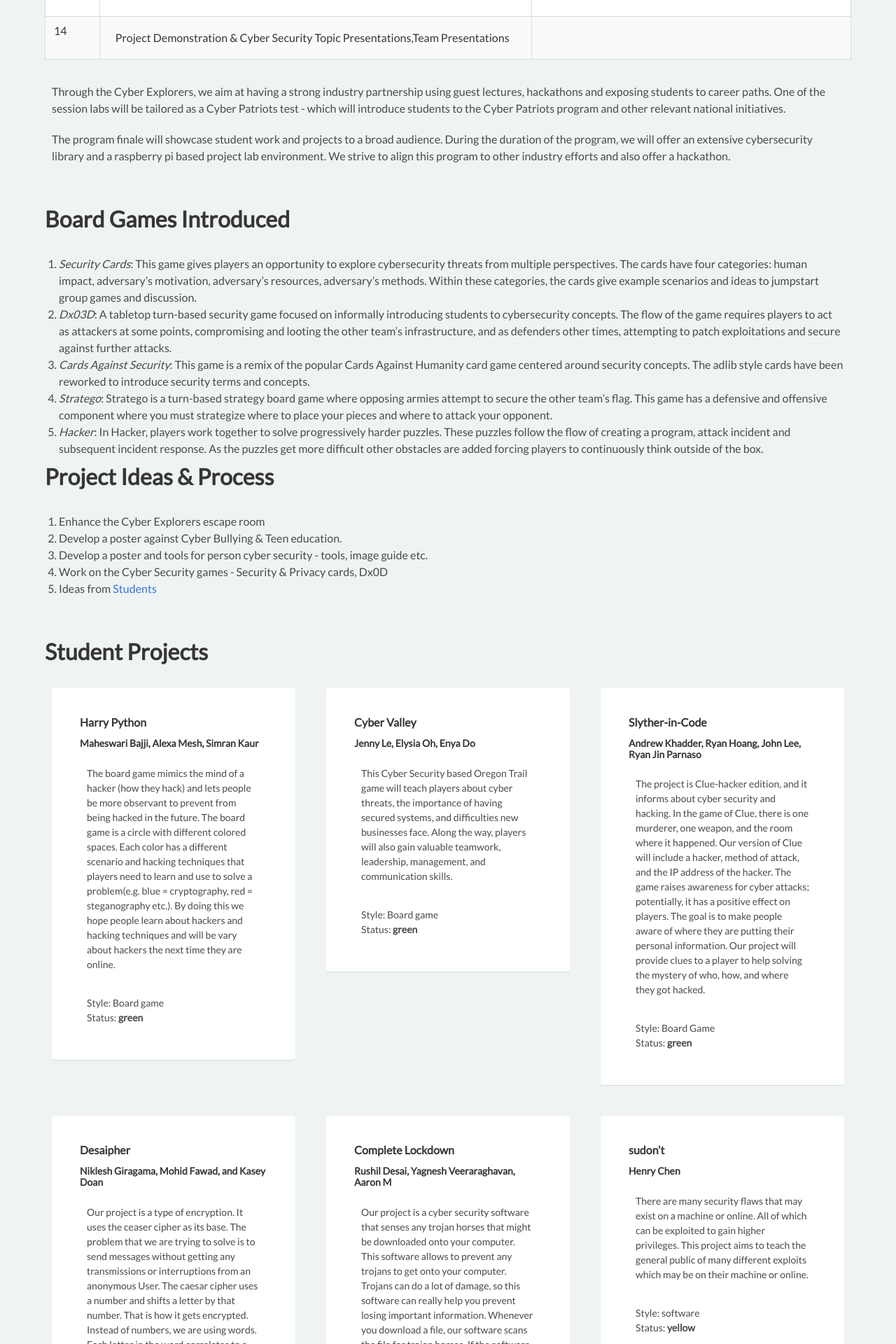
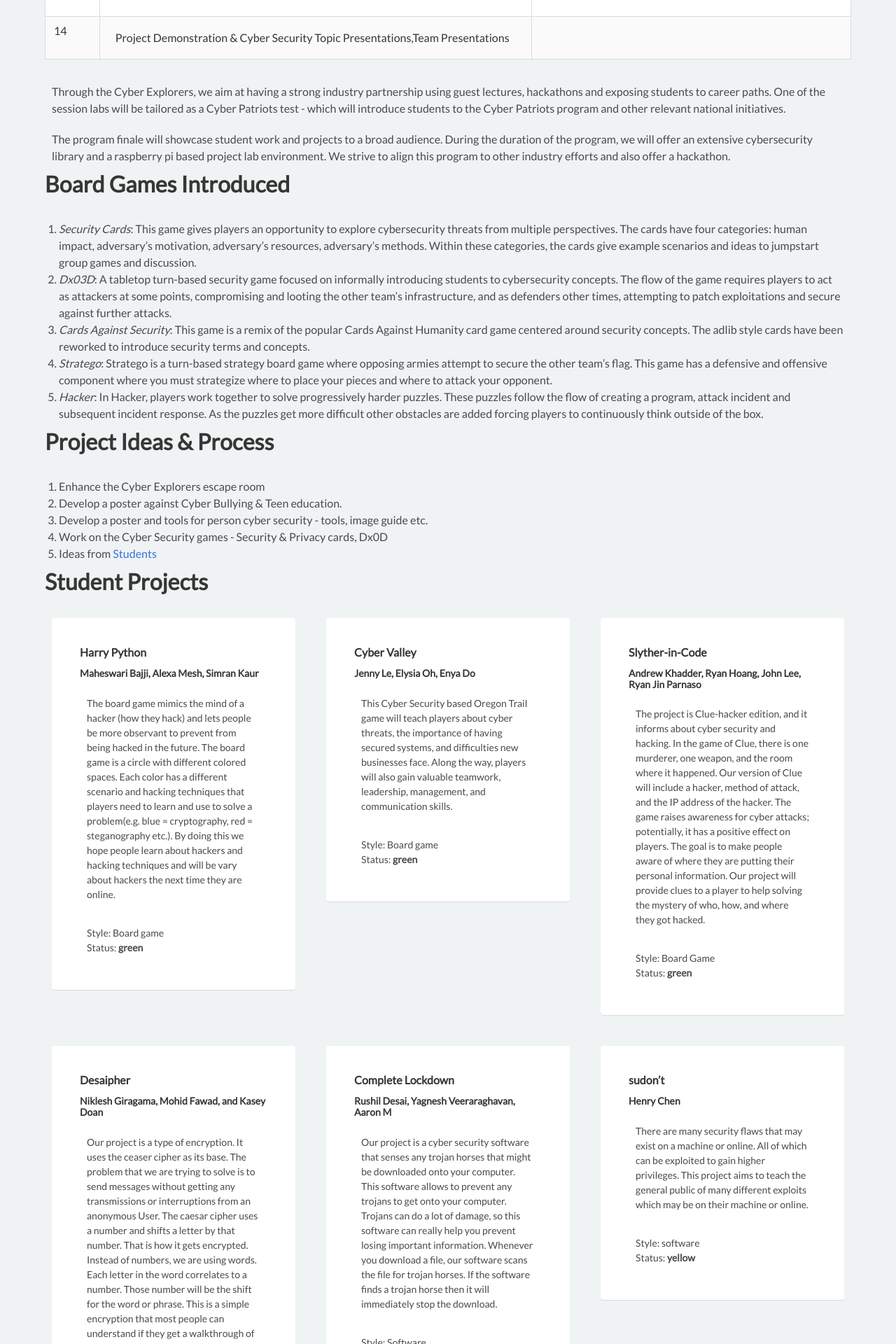
Before and after one commit to cyberdefendersprogram/www-homepage, a Jekyll site: the page built from cyberexplorers.md, in a window 1280 px wide. Shown: the part 2848-4768 px from the top of the page at 70% size. Built offline with Jekyll 4.4.1, drawn with Linux system fonts in a browser that asks for light colours; nearby versions of some CDN libraries.

Commit message:
Update cyberexplorers.md

```diff
--- a/cyberexplorers.md
+++ b/cyberexplorers.md
@@ -34,24 +34,21 @@ Through the Cyber Explorers, we aim at having a strong industry partnership usin
 and exposing students to career paths. One of the session labs will be tailored as a Cyber Patriots test - which will introduce students to the Cyber Patriots program and other relevant national initiatives.
 
 The program finale will showcase student work and projects to a broad audience. During the duration of the program, we will offer an extensive cybersecurity library and a raspberry pi based project lab environment. We strive to align this program to other industry efforts and also offer a  hackathon.
-
-<hr/>
-
+<br/>
 <h1 class="title">Board Games Introduced</h1>
 1. *Security Cards*: This game gives players an opportunity to explore cybersecurity threats from multiple perspectives. The cards have four categories: human impact, adversary's motivation, adversary's resources, adversary's methods. Within these categories, the cards give example scenarios and ideas to jumpstart group games and discussion.
 2. *Dx03D*: A tabletop turn-based security game focused on informally introducing students to cybersecurity concepts. The flow of the game requires players to act as attackers at some points, compromising and looting the other team’s infrastructure, and as defenders other times, attempting to patch exploitations and secure against further attacks.
 3. *Cards Against Security*: This game is a remix of the popular Cards Against Humanity card game centered around security concepts. The adlib style cards have been reworked to introduce security terms and concepts.
 4. *Stratego*: Stratego is a turn-based strategy board game where opposing armies attempt to secure the other team’s flag. This game has a defensive and offensive component where you must strategize where to place your pieces and where to attack your opponent.
 5. *Hacker*: In Hacker, players work together to solve progressively harder puzzles. These puzzles follow the flow of creating a program, attack incident and subsequent incident response. As the puzzles get more difficult other obstacles are added forcing players to continuously think outside of the box.
-
+<br/>
 <h1 class="title">Project Ideas & Process</h1>
 1. Enhance the Cyber Explorers escape room
 2. Develop a poster against Cyber Bullying & Teen education.
 3. Develop a poster and tools for person cyber security - tools, image guide etc.
 4. Work on the Cyber Security games - Security & Privacy cards, Dx0D
 5. Ideas from [Students](http://bit.ly/explorerideas2019)
-<hr/>
-
+<br/>
 <section>
 <div class="container">
 <h1 class="title">Student Projects</h1>
```
